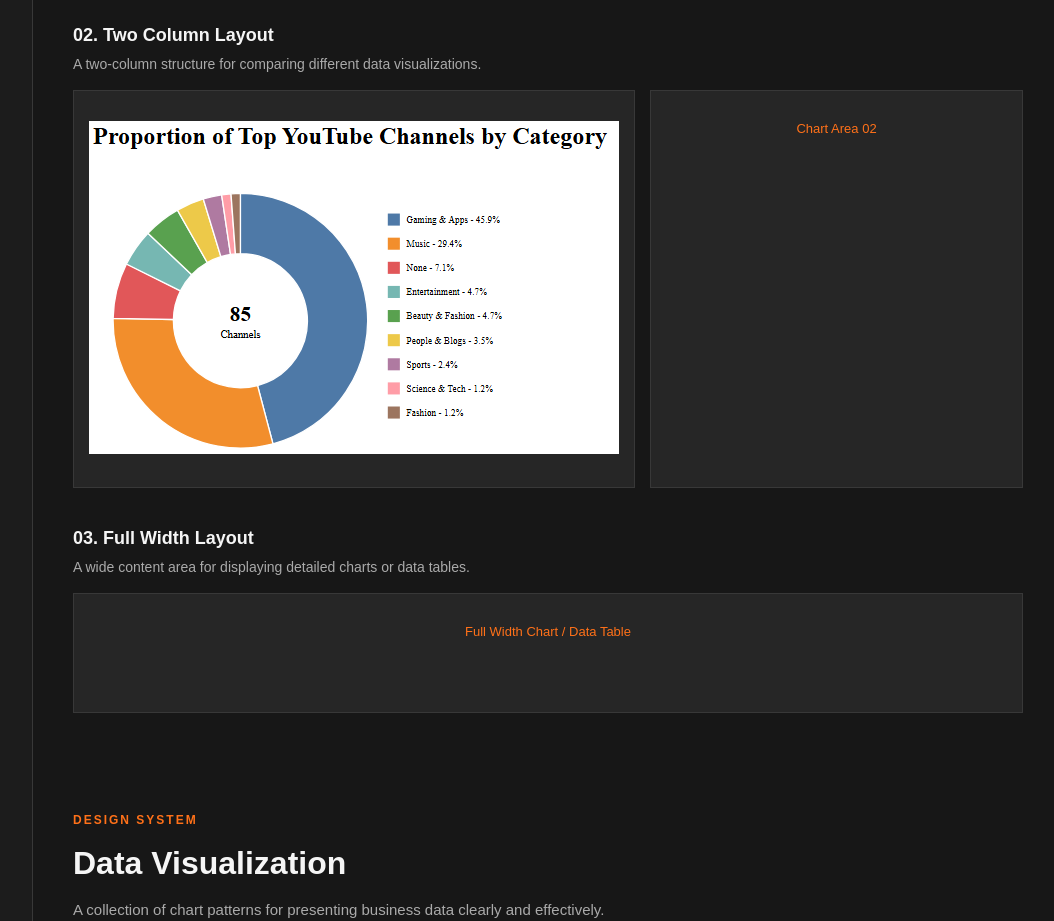
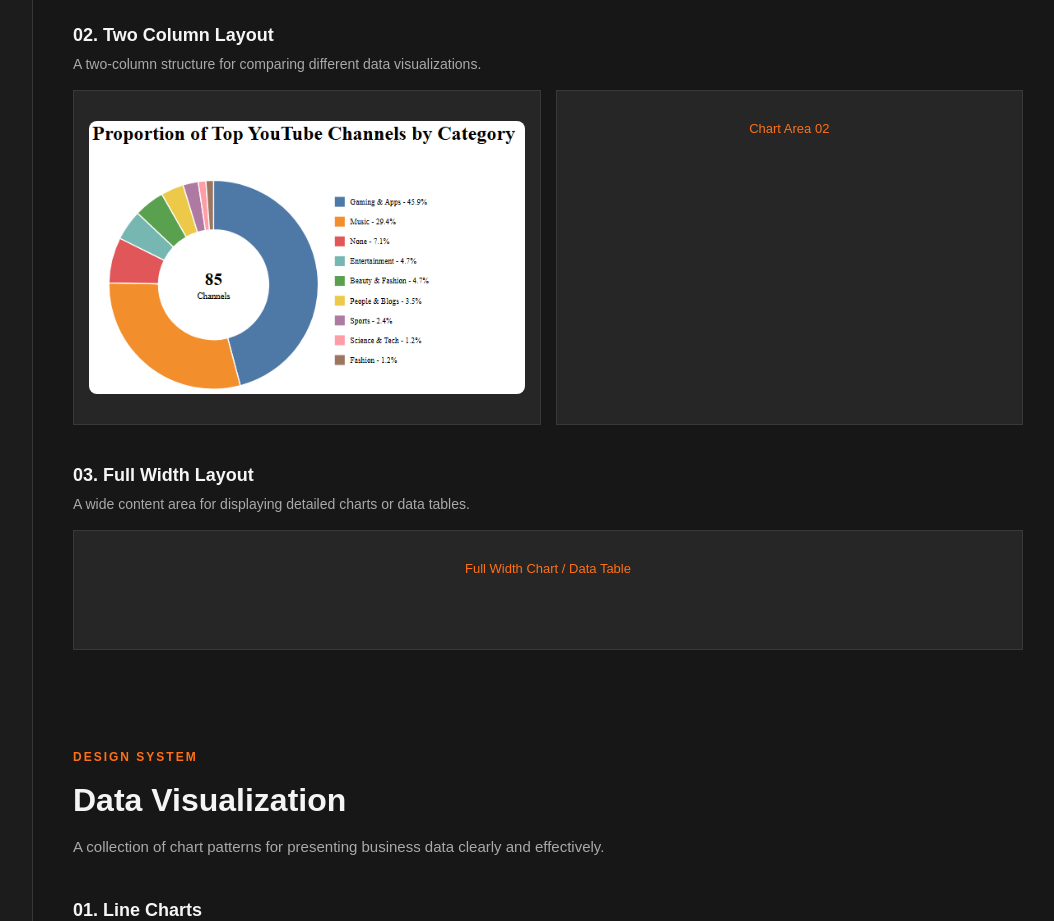
Before and after one commit to PhuongNamSeven/UI---project1, a plain HTML site: page index.html in a window 1280 px wide. Shown: the part 4400-5321 px from the top of the page, without its empty margins (217-1271 px from the left). Drawn offline with Linux system fonts and the light colour scheme.

Commit message:
Update style.css

```diff
--- a/css/style.css
+++ b/css/style.css
@@ -1020,3 +1020,11 @@ select.ui-input {
         grid-template-columns: repeat(2, 1fr);
     }
 }
+
+.preview-chart-image {
+    display: block;
+    width: 100%;
+    height: auto;
+    object-fit: contain;
+    border-radius: 8px;
+}
```
